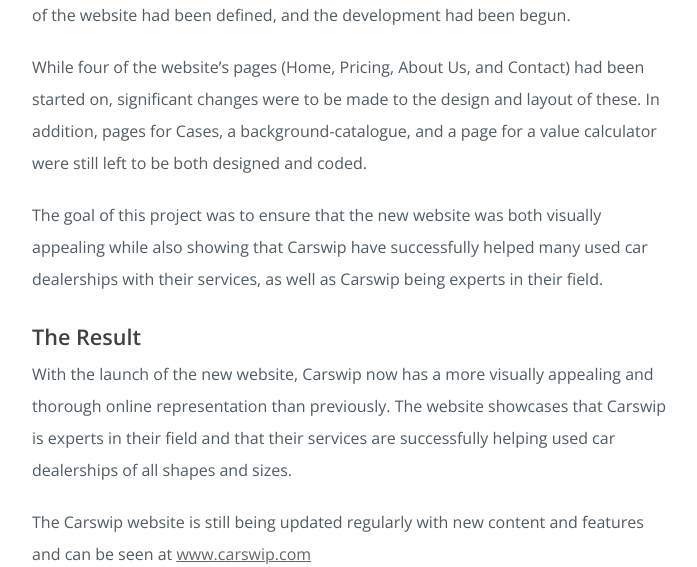
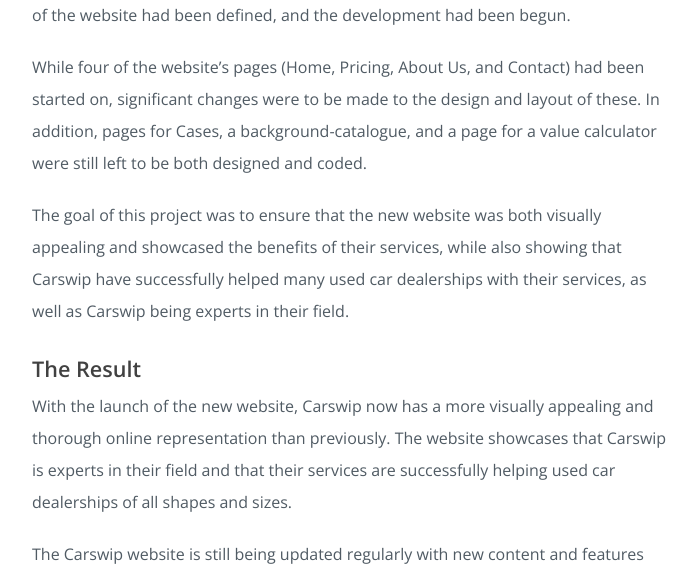
Before and after one commit to bgjerlow/portfolio-website, a PHP site: page /carswip in a window 1280 px wide. Shown: the part 2523-3090 px from the top of the page, without its empty margins (288-985 px from the left). Run offline with PHP 8.4, Linux system fonts and the light colour scheme; some libraries are stand-ins or nearby versions.

Commit message:
Fixed paragraph on Carswip portfolio piece

```diff
--- a/carswip.php
+++ b/carswip.php
@@ -30,7 +30,7 @@
             <h3 class="itemSection">Challenges &amp; Goals</h3>
             <p class="itemText">When I took over on this project, parts of it were already in place. The general design of the website had been defined, and the development had been begun.</p>
             <p class="itemText">While four of the website’s pages (Home, Pricing, About Us, and Contact) had been started on, significant changes were to be made to the design and layout of these. In addition, pages for Cases, a background-catalogue, and a page for a value calculator were still left to be both designed and coded.</p>
-            <p class="itemText">The goal of this project was to ensure that the new website was both visually appealing while also showing that Carswip have successfully helped many used car dealerships with their services, as well as Carswip being experts in their field.</p>
+            <p class="itemText">The goal of this project was to ensure that the new website was both visually appealing and showcased the benefits of their services, while also showing that Carswip have successfully helped many used car dealerships with their services, as well as Carswip being experts in their field.</p>
 
             <h3 class="itemSection">The Result</h3>
             <p class="itemText">With the launch of the new website, Carswip now has a more visually appealing and thorough online representation than previously. The website showcases that Carswip is experts in their field and that their services are successfully helping used car dealerships of all shapes and sizes.</p>
```
